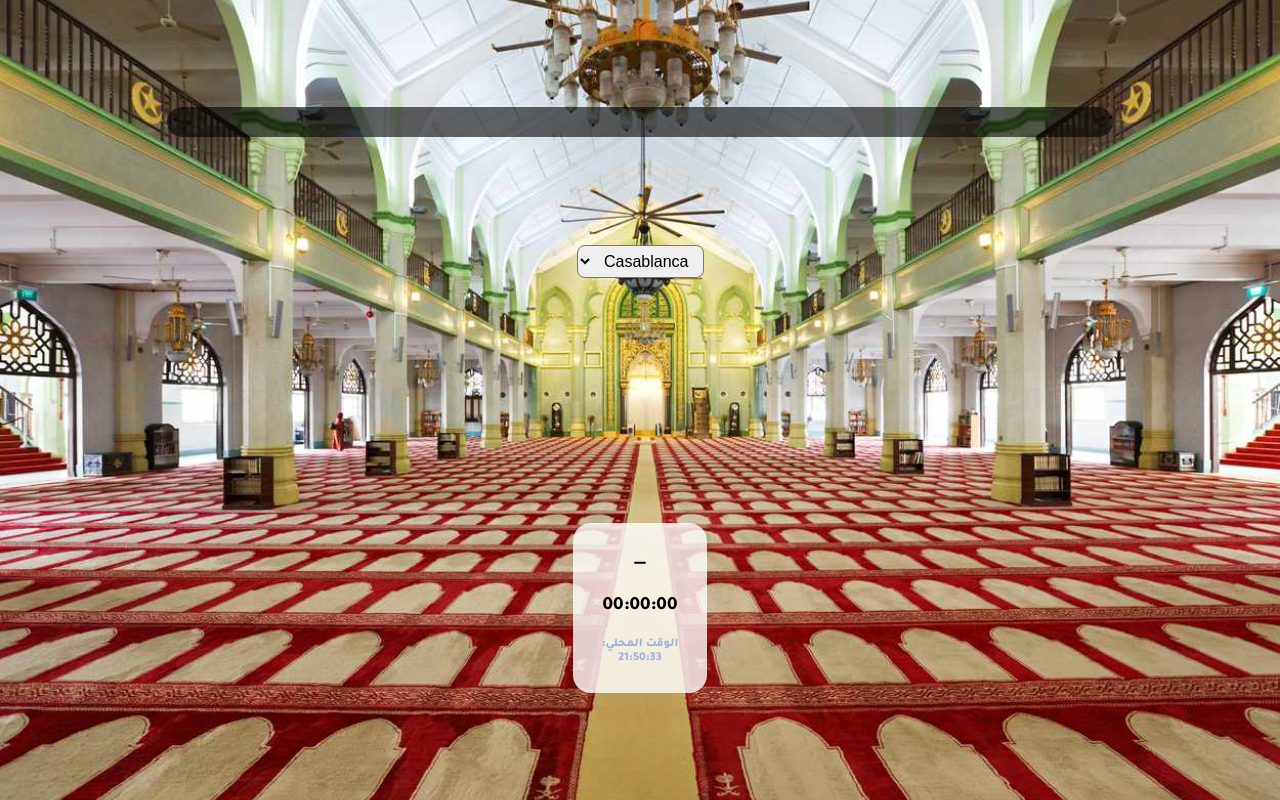
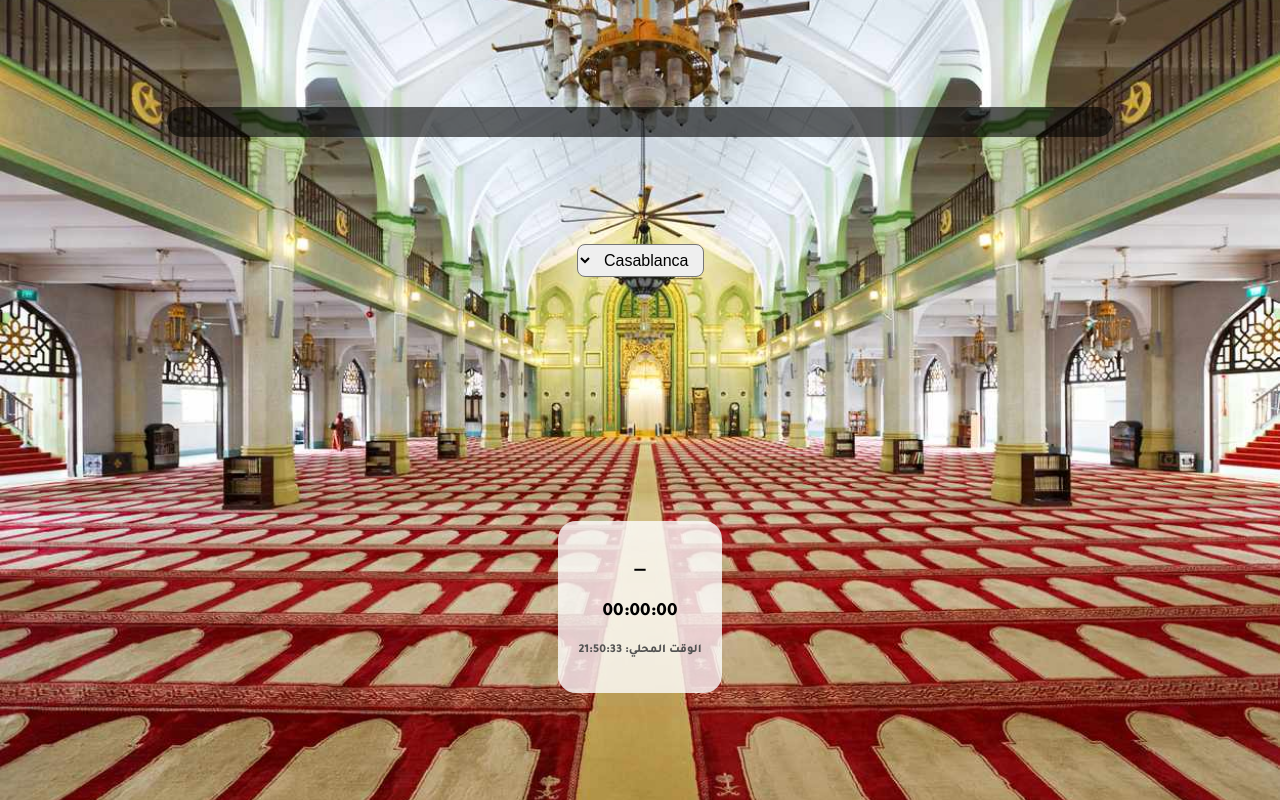
Before and after one commit to hamzabhl/Prayer-Times, a website: page index.html in a window 1280 px wide. Drawn offline with nearby package versions, Linux system fonts and the light colour scheme; no server answers.

Commit message:
Refactor countdown display and styling

```diff
--- a/index.html
+++ b/index.html
@@ -62,8 +62,7 @@
             padding-bottom: 20px;
         }
 
-        .prayer,
-        #countDown {
+        .prayer {
             width: 110px;
             padding: 12px;
             border-radius: 18px;
@@ -86,7 +85,7 @@
 
         .small {
             font-size: 12px;
-            color: #9fb0d9;
+            color: #525252;
             margin-top: 6px;
         }
 
@@ -96,6 +95,15 @@
             margin-bottom: 10px;
             font-size: 16px;
         }
+
+        #countDownBox {
+            width: fit-content;
+            padding: 20px;
+            border-radius: 18px;
+            background: rgba(255, 255, 255, 0.8);
+            color: #000;
+            text-align: center;
+        }
     </style>
 </head>
 
@@ -104,7 +112,7 @@
         <div id="date"></div>
         <select id="citySelect"></select>
         <div id="timings"></div>
-        <div id="countDown">
+        <div id="countDownBox">
             <h3 id="prayerName">—</h3>
             <h3 id="countdown">00:00:00</h3>
             <h4 class="small">الوقت المحلي: <span id="localTime">--:--:--</span></h4>
@@ -173,7 +181,6 @@
                 time: parseTime(t, now)
             }));
             for (const p of list) if (p.time.getTime() > now.getTime()) return p;
-            // Tomorrow Fajr
             const tomorrow = new Date();
             tomorrow.setDate(tomorrow.getDate() + 1);
             return { index: 0, name: prayerNamesArr[0], time: parseTime(prayerTimes[0], tomorrow) };
@@ -192,8 +199,6 @@
             const hoursTotal = d.days * 24 + d.hours;
             document.getElementById("countdown").textContent = pad(hoursTotal) + ":" + pad(d.minutes) + ":" + pad(d.seconds);
         }
-
-        // let currentLat, currentLon;
 
         function fetchPrayerTimes(lat, lon) {
             const today = new Date();
```
